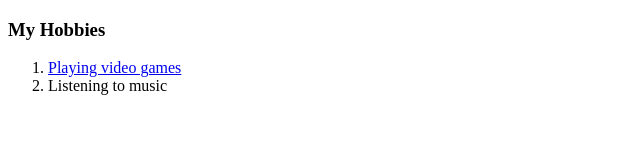
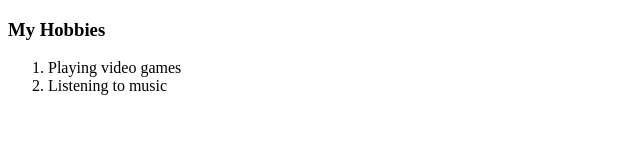
Before and after one commit to nipunanoob/cv, a plain HTML site: page hobbies.html in a window 1280 px wide. Shown: the whole page, without its empty margins (0-640 px from the left). Drawn offline with Linux system fonts and the light colour scheme.

Commit message:
modify hobbies.html

```diff
--- a/hobbies.html
+++ b/hobbies.html
@@ -9,9 +9,7 @@
   <body>
     <h3>My Hobbies</h3>
     <ol>
-      <li>
-        <a href="https://euw.leagueoflegends.com/en-gb/">Playing video games</a>
-      </li>
+      <li> Playing video games </li>
       <li>Listening to music</li>
     </ol>
   </body>
```
